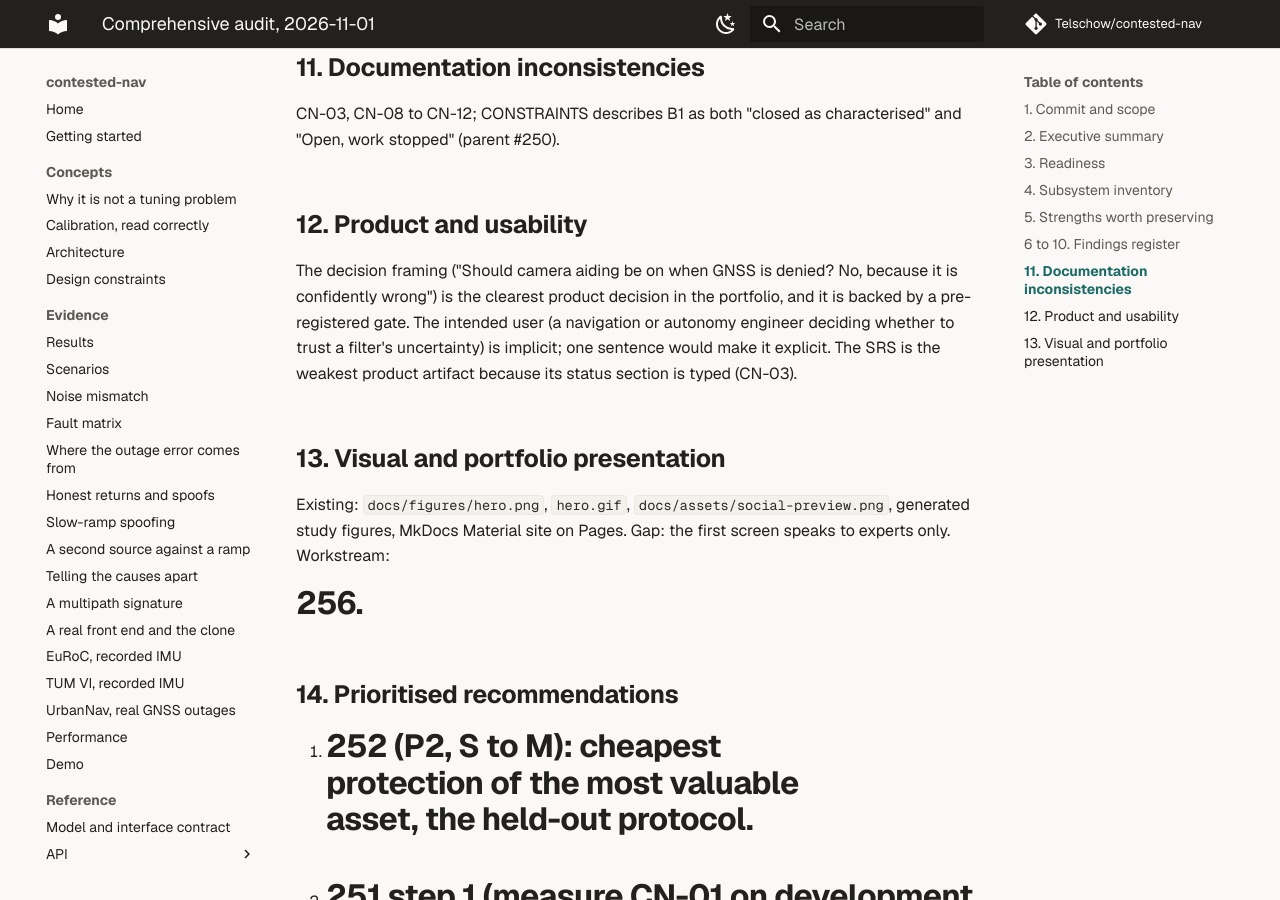
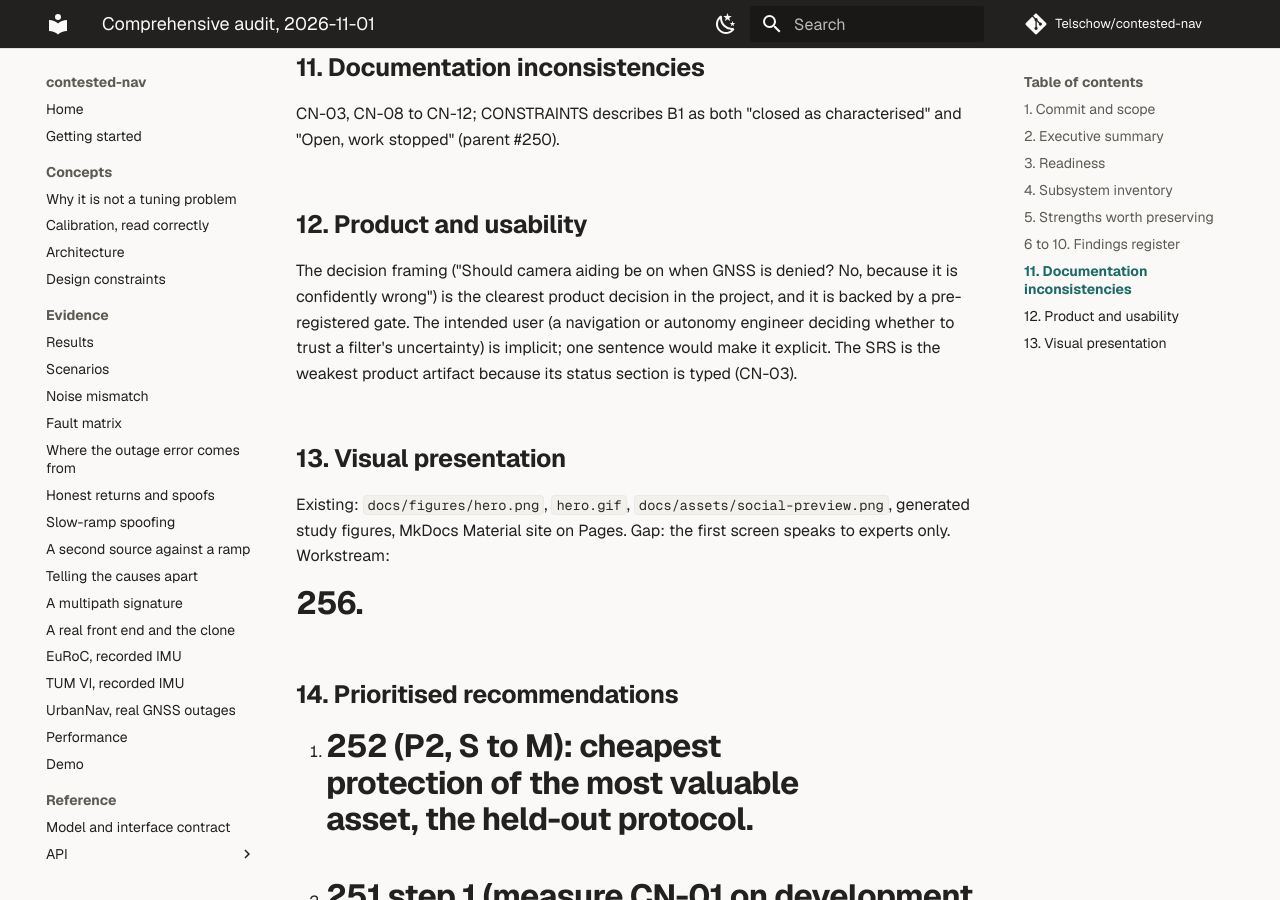
Before and after one commit to Telschow/contested-nav, an MkDocs documentation site: the page built from docs/audits/2026-11-01-comprehensive-audit.md, in a window 1280 px wide and 900 px high, scrolled down 4233 px. Built offline with MkDocs 1.6.1 and Material for MkDocs 9.7.7, drawn with Linux system fonts in a browser that asks for light colours; comment, search, counter and statistics services are not loaded; some of the changed text lies outside the part shown.

Commit message:
docs(audit): reword five lines the career-wording test rejects
Co-Authored-By: Claude Sonnet 5.5 <noreply@anthropic.com>
Claude-Session: https://claude.ai/code/session_011kcqHR4QSpQSTkYXUMgzTz

```diff
--- a/docs/audits/2026-11-01-comprehensive-audit.md
+++ b/docs/audits/2026-11-01-comprehensive-audit.md
@@ -38,7 +38,7 @@ sweeps have no held-out guard, CN-02) and correct a stale published status page
 | Product maturity | SRS, risks, roadmap, an ADR series; SRS status section stale (CN-03); six ADRs await a decision with merged code. |
 | Documentation | Rigorous but dense; first screen hard for non-experts; some unscoped physical-cause wording (CN-12). |
 | Visual quality | Strong generated hero figure and GIF; no plain-language framing, no feed format. |
-| Portfolio readiness | High for technical reviewers; low for a 60-second reader until #256. |
+| Readiness for a first read | High for technical reviewers; low for a 60-second reader until #256. |
 
 ## 4. Subsystem inventory
 
@@ -77,12 +77,12 @@ stopped" (parent #250).
 ## 12. Product and usability
 
 The decision framing ("Should camera aiding be on when GNSS is denied? No, because it is
-confidently wrong") is the clearest product decision in the portfolio, and it is backed by a
+confidently wrong") is the clearest product decision in the project, and it is backed by a
 pre-registered gate. The intended user (a navigation or autonomy engineer deciding whether to
 trust a filter's uncertainty) is implicit; one sentence would make it explicit. The SRS is the
 weakest product artifact because its status section is typed (CN-03).
 
-## 13. Visual and portfolio presentation
+## 13. Visual presentation
 
 Existing: `docs/figures/hero.png`, `hero.gif`, `docs/assets/social-preview.png`, generated study
 figures, MkDocs Material site on Pages. Gap: the first screen speaks to experts only. Workstream:
@@ -105,9 +105,9 @@ worth more than new pages.
 | #182, #184, #185 | Open | Code slices #242, #244, #245 closed; commits `fc19ddf`, `ab43cdd`, `08428df` on `main` | Recommend maintainer verify and close (parent #250); not closed by the audit |
 | #186 | Open | Slice #243 closed; `3d12bbd` adds attribution variants | Same |
 | #181 Integrity record v2 | Open, ready-for-human | Consistent | No change |
-| #166, #118 Dead-reckoning horizon, protection level | Open, research | High-value for the nav-trust-c2 link (an integrity output a supervisor can act on) | No change; see portfolio roadmap |
+| #166, #118 Dead-reckoning horizon, protection level | Open, research | High-value for the nav-trust-c2 link (an integrity output a supervisor can act on) | No change; see the roadmap |
 | #116, #117 | Open, research | Consistent with B1 closure; low priority | No change |
-| #119 Consolidate docs | Open | Supports portfolio readability | No change |
+| #119 Consolidate docs | Open | Supports readability | No change |
 
 ## 16. New issues
 
```
